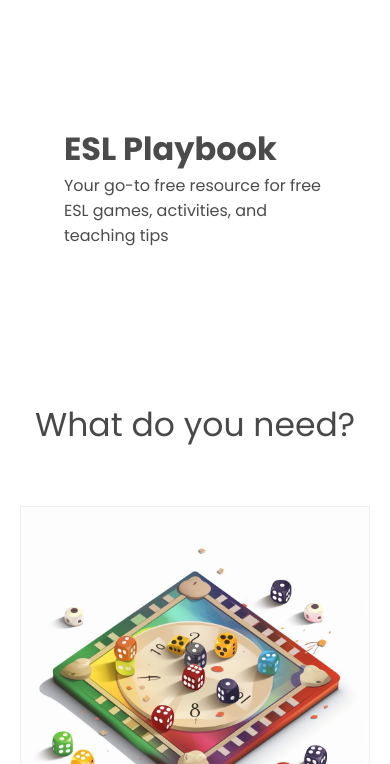
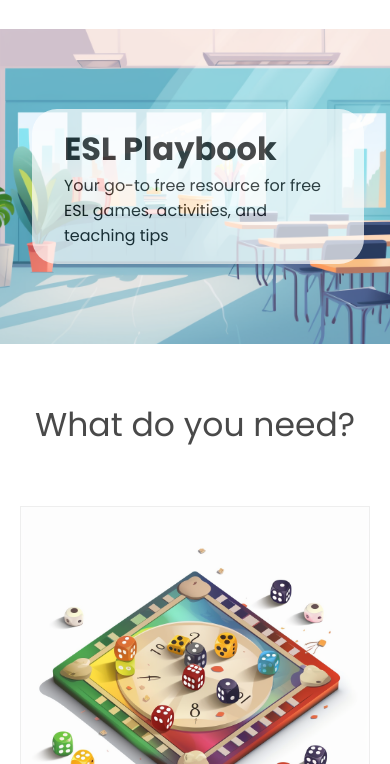
Before and after one commit to bengera/esl-playbook, a website: page index.html in a window 390 px wide. Shown: the part 80-844 px from the top of the page. Drawn offline with Linux system fonts and the light colour scheme; the site is published under a folder, as on GitHub Pages, so addresses that start at the root find nothing.

Commit message:
fix header background path for mobile test

```diff
--- a/sass/layouts/_header.scss
+++ b/sass/layouts/_header.scss
@@ -5,7 +5,7 @@
   // height:50vh;
   padding: 5rem 2rem;
   width: 100%;
-  background-image: url("/img/classroom.png");
+  background-image: url("../img/classroom.png");
   background-repeat: no-repeat;
   background-size: cover;
   background-position: center;
```
Also changed, not shown: css/style.css.
